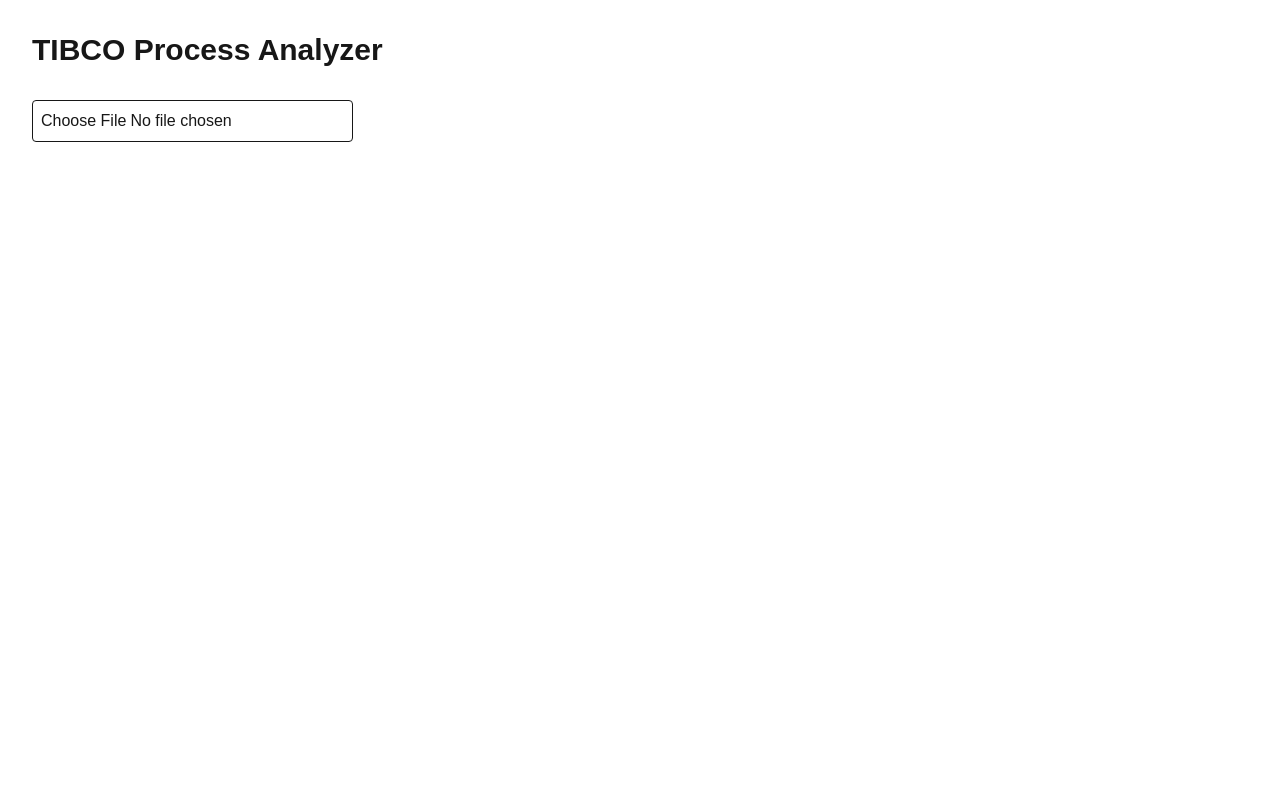
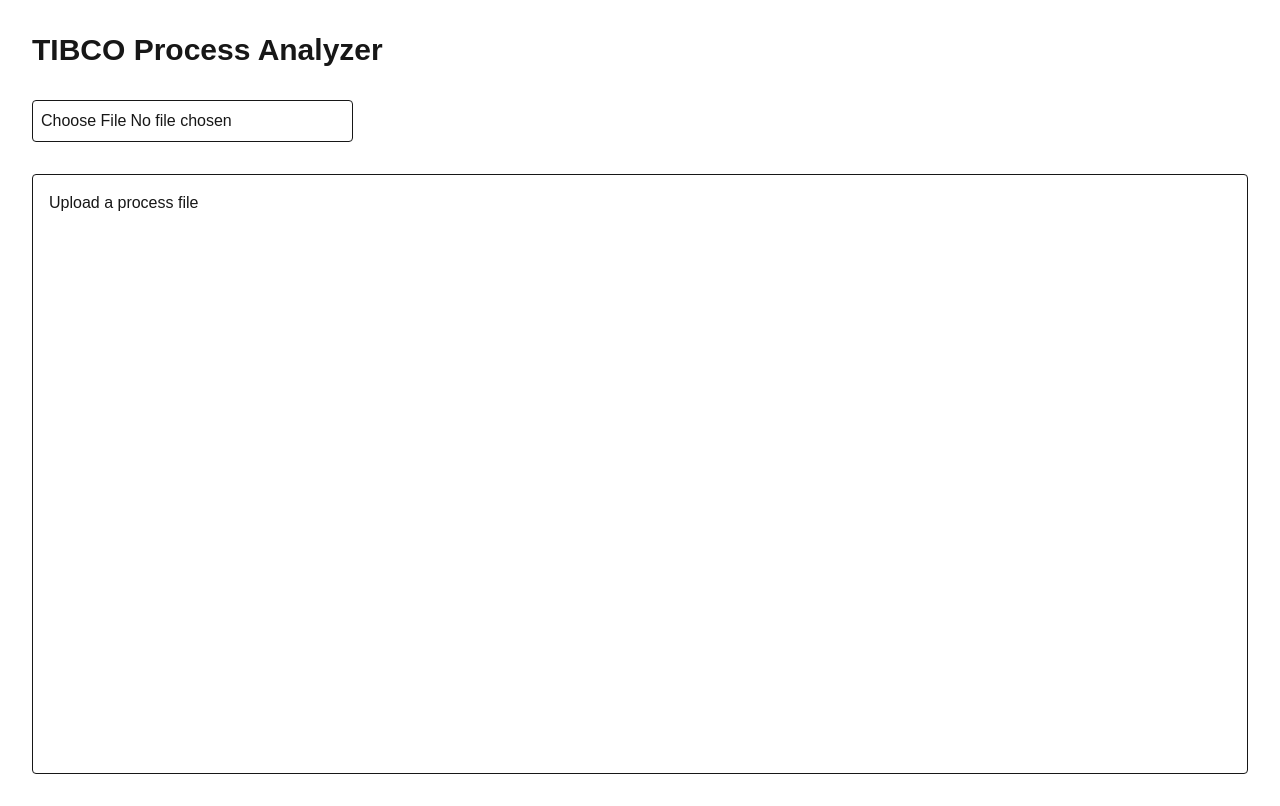
Before and after one commit to mohammadhashim135/tibco-process-analyzer, a Next.js app in the folder frontend/: page / in a window 1280 px wide. Built offline with nearby package versions, Linux system fonts and the light colour scheme.

Commit message:
Added process state management and diagram placeholder

```diff
--- a/frontend/package.json
+++ b/frontend/package.json
@@ -9,6 +9,7 @@
     "lint": "eslint"
   },
   "dependencies": {
+    "@xyflow/react": "^12.11.2",
     "axios": "^1.18.1",
     "next": "16.2.10",
     "react": "19.2.4",
--- a/frontend/src/app/page.tsx
+++ b/frontend/src/app/page.tsx
@@ -1,13 +1,24 @@
+"use client";
+
+import { useState } from "react";
 import FileUpload from "@/components/FileUpload";
+import ProcessDiagram from "@/components/ProcessDiagram";
+import { ProcessModel } from "@/types/process";
 
 export default function Home() {
+  const [process, setProcess] = useState<ProcessModel | null>(null);
+
   return (
     <main className="min-h-screen p-8">
       <h1 className="text-3xl font-bold mb-6">
         TIBCO Process Analyzer
       </h1>
 
-      <FileUpload />
+      <FileUpload onSuccess={setProcess} />
+
+      <div className="mt-8">
+        <ProcessDiagram process={process} />
+      </div>
     </main>
   );
 }
--- a/frontend/src/components/FileUpload.tsx
+++ b/frontend/src/components/FileUpload.tsx
@@ -2,8 +2,14 @@
 
 import { ChangeEvent } from "react";
 import { api } from "@/lib/api";
+import { ProcessModel } from "@/types/process";
 
-export default function FileUpload() {
+
+interface Props {
+  onSuccess: (process: ProcessModel) => void;
+}
+
+export default function FileUpload({ onSuccess }: Props) {
   const handleFileChange = async (
     event: ChangeEvent<HTMLInputElement>
   ) => {
@@ -17,8 +23,7 @@
     try {
       const response = await api.post("/process/upload", formData);
 
-      console.log(response.data);
-      alert("Process parsed successfully!");
+      onSuccess(response.data.data);
     } catch (error) {
       console.error(error);
       alert("Upload failed");
--- /dev/null
+++ b/frontend/src/components/ProcessDiagram.tsx
@@ -0,0 +1,27 @@
+"use client";
+
+import { ProcessModel } from "@/types/process";
+
+interface Props {
+  process: ProcessModel | null;
+}
+
+export default function ProcessDiagram({
+  process,
+}: Props) {
+  if (!process) {
+    return (
+      <div className="border rounded p-4 h-[600px]">
+        Upload a process file
+      </div>
+    );
+  }
+
+  return (
+    <div className="border rounded p-4 h-[600px] overflow-auto">
+      <pre>
+        {JSON.stringify(process, null, 2)}
+      </pre>
+    </div>
+  );
+}
--- /dev/null
+++ b/frontend/src/types/process.ts
@@ -0,0 +1,26 @@
+export interface Activity {
+  name: string;
+  type: string;
+}
+
+export interface Group {
+  name: string;
+  type: string;
+}
+
+export interface Transition {
+  from: string;
+  to: string;
+  condition: string;
+}
+
+export interface ProcessModel {
+  processName: string;
+  start: string;
+  end: string;
+  activities: Activity[];
+  groups: Group[];
+  transitions: Transition[];
+  variables: [];
+  errorHandlers: [];
+}
```
Also changed, not shown: 1 other file (tests, documents, lock files or other folders).
